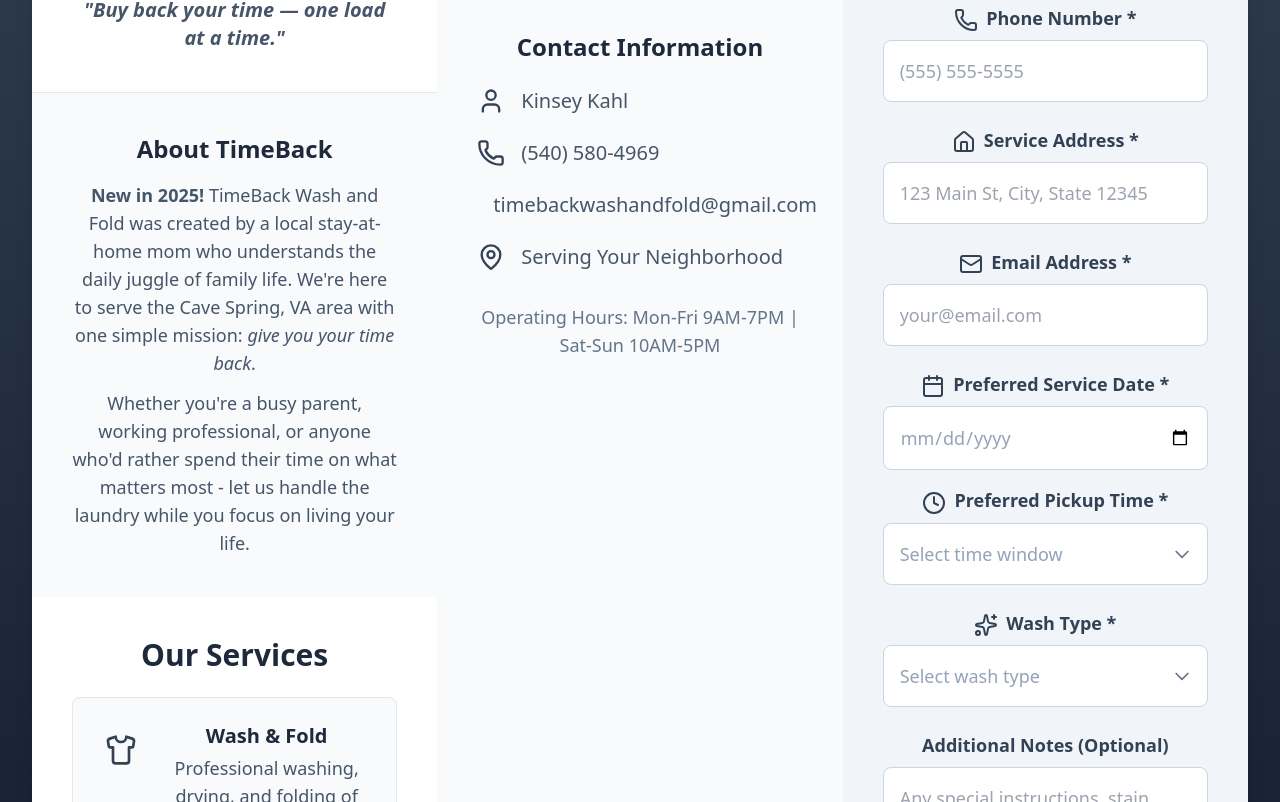
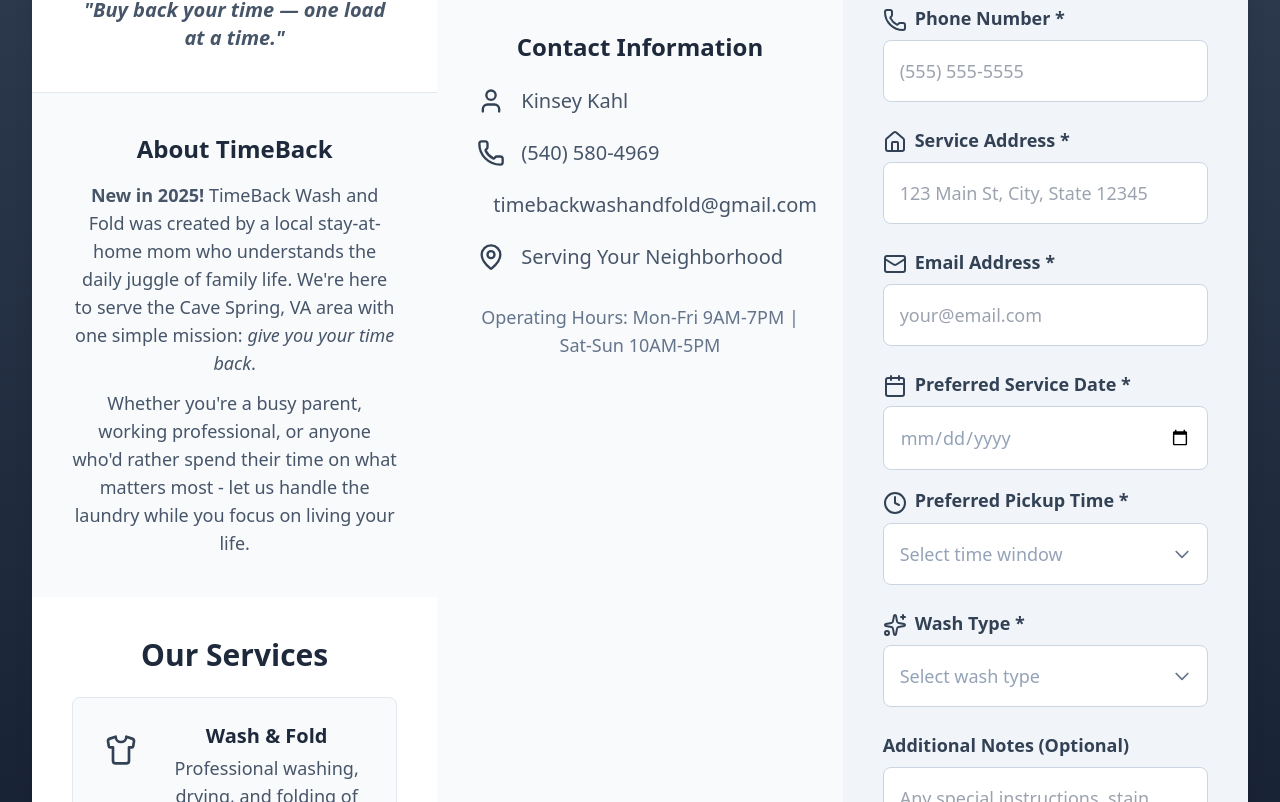
Before and after one commit to bkahl1984/timeback-wash-fold-app, a React (Vite) app: page / in a window 1280 px wide. Shown: the part 338-1140 px from the top of the page. Built offline with nearby package versions, Linux system fonts and the light colour scheme.

Commit message:
made all the other service request labels after the full name align-left and then shortened the code for the date service picker

```diff
--- a/src/components/TimeBackLaundryApp.tsx
+++ b/src/components/TimeBackLaundryApp.tsx
@@ -267,7 +267,7 @@ const TimeBackLaundryApp: React.FC = () => {
 
                     {/* Phone Field */}
                     <div>
-                      <label className="block text-sm md:text-base lg:text-lg font-semibold text-slate-700 mb-2">
+                      <label className="block text-left text-sm md:text-base lg:text-lg font-semibold text-slate-700 mb-2">
                         <Phone className="w-4 h-4 md:w-5 md:h-5 lg:w-6 lg:h-6 inline mr-2" />
                         Phone Number *
                       </label>
@@ -284,7 +284,7 @@ const TimeBackLaundryApp: React.FC = () => {
 
                     {/* Address Field */}
                     <div>
-                      <label className="block text-sm md:text-base lg:text-lg font-semibold text-slate-700 mb-2">
+                      <label className="block text-left text-sm md:text-base lg:text-lg font-semibold text-slate-700 mb-2">
                         <Home className="w-4 h-4 md:w-5 md:h-5 lg:w-6 lg:h-6 inline mr-2" />
                         Service Address *
                       </label>
@@ -301,7 +301,7 @@ const TimeBackLaundryApp: React.FC = () => {
 
                     {/* Email Field */}
                     <div>
-                      <label className="block text-sm md:text-base lg:text-lg font-semibold text-slate-700 mb-2">
+                      <label className="block text-left text-sm md:text-base lg:text-lg font-semibold text-slate-700 mb-2">
                         <Mail className="w-4 h-4 md:w-5 md:h-5 lg:w-6 lg:h-6 inline mr-2" />
                         Email Address *
                       </label>
@@ -320,7 +320,7 @@ const TimeBackLaundryApp: React.FC = () => {
                     <div className="space-y-4">
                       {/* Service Date Field */}
                       <div>
-                        <label className="block text-sm md:text-base lg:text-lg font-semibold text-slate-700 mb-2">
+                        <label className="block text-left text-sm md:text-base lg:text-lg font-semibold text-slate-700 mb-2">
                           <Calendar className="w-4 h-4 md:w-5 md:h-5 lg:w-6 lg:h-6 inline mr-2" />
                           Preferred Service Date *
                         </label>
@@ -334,35 +334,26 @@ const TimeBackLaundryApp: React.FC = () => {
                               onChange={handleContactFormChange}
                               min={getTomorrowDate()}
                               required
-                              className="w-full px-4 py-3 lg:py-4 border border-slate-300 rounded-lg focus:ring-2 focus:ring-slate-500 focus:border-transparent text-base lg:text-lg appearance-none bg-white text-slate-900 placeholder:text-slate-400"
+                              className={!isMobile
+                                ? "w-full px-4 py-3 lg:py-4 border border-slate-300 rounded-lg focus:ring-2 focus:ring-slate-500 focus:border-transparent text-base lg:text-lg appearance-none bg-white text-slate-900 placeholder:text-slate-400"
+                                : "w-full px-4 py-3 h-12 text-left lg:py-4 border border-slate-300 rounded-lg focus:ring-2 focus:ring-slate-500 focus:border-transparent text-base lg:text-lg appearance-none bg-white text-slate-900 placeholder:text-slate-400"
+                              }
                               style={{ color: contactForm.serviceDate === '' || 'mm/dd/yyyy' ? '#94a3b8' : '#0f172a' }}
                             />
                           )}
                           {isMobile && (
-                            <>
-                              <input
-                                type="date"
-                                name="serviceDate"
-                                value={contactForm.serviceDate}
-                                onChange={handleContactFormChange}
-                                min={getTomorrowDate()}
-                                required
-                                className="w-full px-4 py-3 h-12 text-left lg:py-4 border border-slate-300 rounded-lg focus:ring-2 focus:ring-slate-500 focus:border-transparent text-base lg:text-lg appearance-none bg-white text-slate-900 placeholder:text-slate-400"
-                                style={{ color: contactForm.serviceDate === '' || 'mm/dd/yyyy' ? '#94a3b8' : '#0f172a' }}
-                              />
-                              < div className="absolute inset-y-0 right-0 flex items-center pr-4 pointer-events-none">
-                                <svg className="w-5 h-5 text-slate-500" fill="none" stroke="currentColor" viewBox="0 0 24 24">
-                                  <path strokeLinecap="round" strokeLinejoin="round" strokeWidth={2} d="M8 7V3m8 4V3m-9 8h10M5 21h14a2 2 0 002-2V7a2 2 0 00-2-2H5a2 2 0 00-2 2v12a2 2 0 002 2z" />
-                                </svg>
-                              </div>
-                            </>
+                            < div className="absolute inset-y-0 right-0 flex items-center pr-4 pointer-events-none">
+                              <svg className="w-5 h-5 text-slate-500" fill="none" stroke="currentColor" viewBox="0 0 24 24">
+                                <path strokeLinecap="round" strokeLinejoin="round" strokeWidth={2} d="M8 7V3m8 4V3m-9 8h10M5 21h14a2 2 0 002-2V7a2 2 0 00-2-2H5a2 2 0 00-2 2v12a2 2 0 002 2z" />
+                              </svg>
+                            </div>
                           )}
                         </div>
                       </div>
 
                       {/* Pickup Time Field */}
                       <div>
-                        <label className="block text-sm md:text-base lg:text-lg font-semibold text-slate-700 mb-2">
+                        <label className="block text-left text-sm md:text-base lg:text-lg font-semibold text-slate-700 mb-2">
                           <Clock className="w-4 h-4 md:w-5 md:h-5 lg:w-6 lg:h-6 inline mr-2" />
                           Preferred Pickup Time *
                         </label>
@@ -393,7 +384,7 @@ const TimeBackLaundryApp: React.FC = () => {
 
                     {/* Wash Type Dropdown */}
                     <div>
-                      <label className="block text-sm md:text-base lg:text-lg font-semibold text-slate-700 mb-2">
+                      <label className="block text-left text-sm md:text-base lg:text-lg font-semibold text-slate-700 mb-2">
                         <Sparkles className="w-4 h-4 md:w-5 md:h-5 lg:w-6 lg:h-6 inline mr-2" />
                         Wash Type *
                       </label>
@@ -422,7 +413,7 @@ const TimeBackLaundryApp: React.FC = () => {
 
                     {/* Notes Field */}
                     <div>
-                      <label className="block text-sm md:text-base lg:text-lg font-semibold text-slate-700 mb-2">
+                      <label className="block text-left text-sm md:text-base lg:text-lg font-semibold text-slate-700 mb-2">
                         Additional Notes (Optional)
                       </label>
                       <textarea
```
